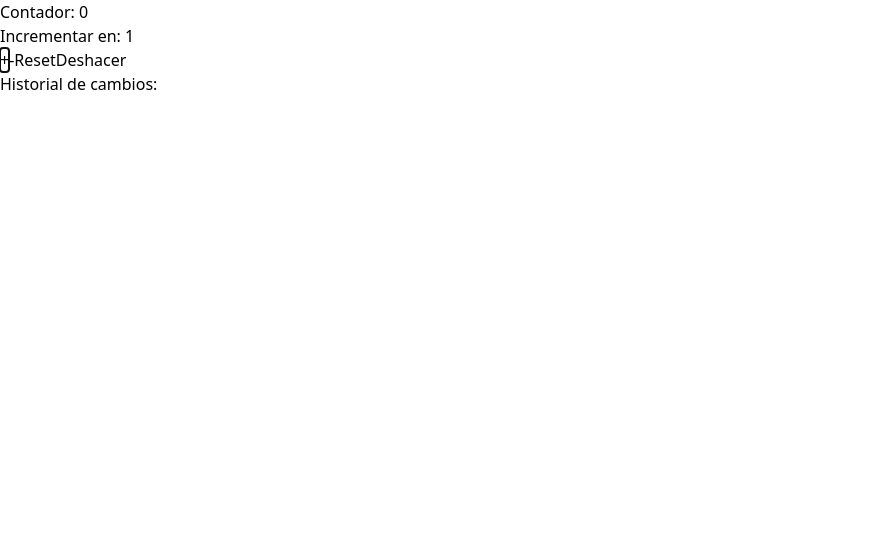
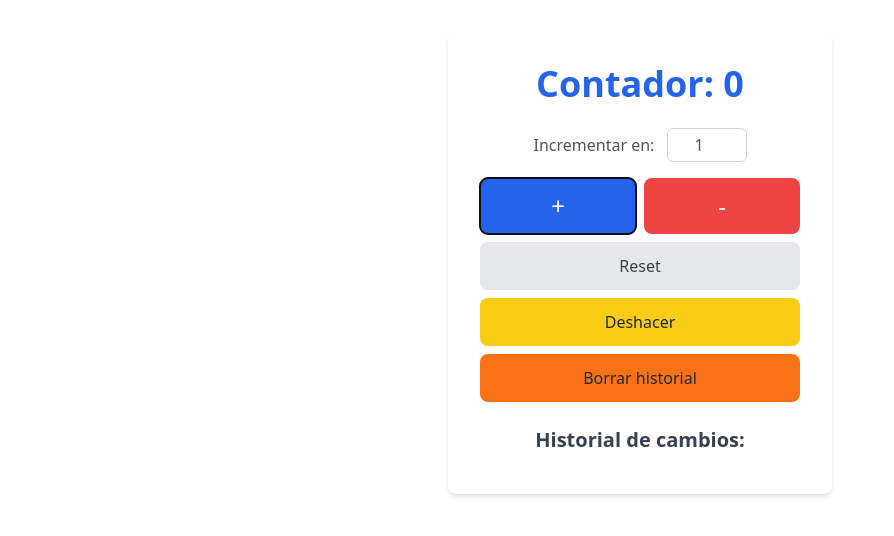
Before and after one commit to Wilberth08-maker/M-dulo-4.-Introduccion-a-react, a React (Vite) app in the folder contador-juego/: page / in a window 1280 px wide. Shown: the top 536 px of the page, without its empty margins (0-894 px from the left). Built offline with nearby package versions, Linux system fonts and the light colour scheme.

Commit message:
✨ Mejora de estilos con tailwind e implementación de botón para borrar historial

```diff
--- a/contador-juego/src/App.jsx
+++ b/contador-juego/src/App.jsx
@@ -4,7 +4,9 @@ import './App.css'
 function App() {
 
   return (
-    <CounterGame/>
+    <div className='p-8'>
+      <CounterGame/>
+    </div>
   )
 }
 
--- a/contador-juego/src/CounterGame.jsx
+++ b/contador-juego/src/CounterGame.jsx
@@ -45,6 +45,12 @@ function reducer(state, action) {
             // para setear un estado inicial desde localStorage
             return action.payload;
         }
+        case "clearHistory":
+            return {
+                ...state, // Mantiene el estado actual del contador y otros datos
+                history: [], // Borra el historial
+                pastStates: [...state.pastStates, { count: state.count, history: state.history }], // Guarda el estado actual antes de borrarlo, por si se quiere deshacer el borrado
+        };
         default:
             return state;
     }
@@ -100,29 +106,52 @@ function CounterGame() {
         dispatch({ type: "undo" });
     }, [dispatch]);
 
+    const handleClearHistory = useCallback(() => {
+        dispatch({ type: "clearHistory" });
+    }, [dispatch]);
+
     return (
-        <div>
-            <h2>Contador: {state.count}</h2>
-            <div>
-                <label>
+        <div className="flex flex-col items-center justify-center p-8 bg-white text-gray-800 rounded-lg shadow-md max-w-sm mx-auto">
+            <h2 className="text-4xl font-extrabold text-blue-600 mb-6">Contador: {state.count}</h2>
+            <div className="flex items-center space-x-4 mb-4">
+                <label className="text-gray-600 font-medium">
                     Incrementar en:{" "}
                     <input
                         type="number"
                         value={incrementValue}
                         onChange={(e) => setIncrementValue(e.target.value)}
-                        style={{ width: "60px" }}
+                        className="w-20 p-1 ml-2 border border-gray-300 rounded-md text-center focus:outline-none focus:ring-2 focus:ring-blue-500 transition-colors"
                     />
                 </label>
             </div>
-            <button ref={incrementBtnRef} onClick={handleIncrement}>+</button>
-            <button onClick={handleDecrement}>-</button>
-            <button onClick={handleReset}>Reset</button>
-            <button onClick={handleUndo}>Deshacer</button>
 
-            <h3>Historial de cambios:</h3>
-            <ul>
+            <div className="grid grid-cols-2 gap-2 w-full mb-6">
+                <button
+                className="p-3 bg-blue-600 text-white rounded-lg hover:bg-blue-700 transition text-2xl"
+                ref={incrementBtnRef}
+                onClick={handleIncrement}>+</button>
+                <button
+                onClick={handleDecrement}
+                className="p-3 bg-red-500 text-white rounded-lg hover:bg-red-600 transition text-2xl"
+                >-</button>
+                <button
+                onClick={handleReset}
+                className="p-3 col-span-2 bg-gray-200 text-gray-700 rounded-lg hover:bg-gray-300 transition"
+                >Reset</button>
+                <button
+                onClick={handleUndo}
+                className="p-3 col-span-2 bg-yellow-400 text-gray-800 rounded-lg hover:bg-yellow-500 transition"
+                >Deshacer</button>
+                <button
+                onClick={handleClearHistory}
+                className="p-3 col-span-2 bg-orange-500 text-gray-800 rounded-lg hover:bg-orange-600 transition"
+                >Borrar historial</button>
+            </div>
+
+            <h3 className="text-xl font-semibold text-gray-700 mb-2">Historial de cambios:</h3>
+            <ul className="w-full text-center list-disc list-inside space-y-1 text-gray-500">
                 {state.history.map((entry, index) => (
-                    <li key={index}>{entry}</li>
+                    <li key={index} className="text-sm">{entry}</li>
                 ))}
             </ul>
         </div>
```
